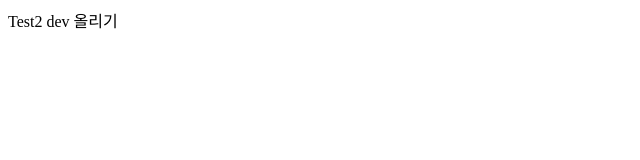
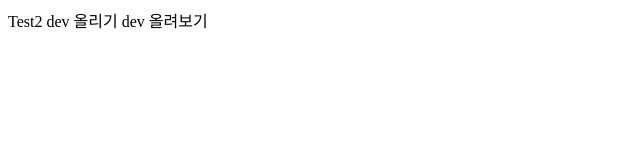
Before and after one commit to pyt55/test, a plain HTML site: page test.html in a window 1280 px wide. Shown: the whole page, without its empty margins (0-640 px from the left). Drawn offline with Linux system fonts and the light colour scheme.

Commit message:
Update test.html

```diff
--- a/test.html
+++ b/test.html
@@ -1,5 +1,6 @@
 <html>
 <body>
 Test2 dev 올리기
+  dev 올려보기
 </body>
 </html>
```
